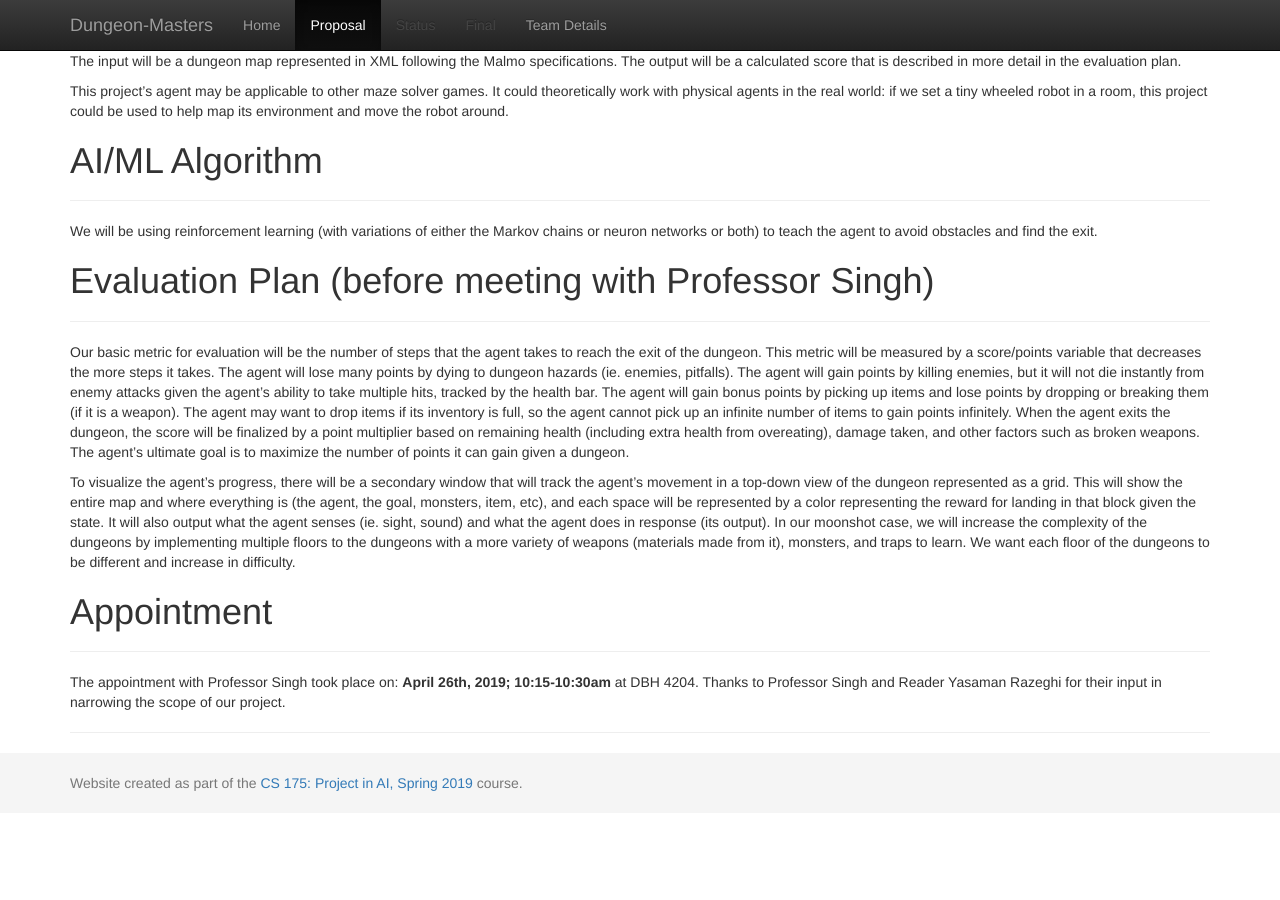
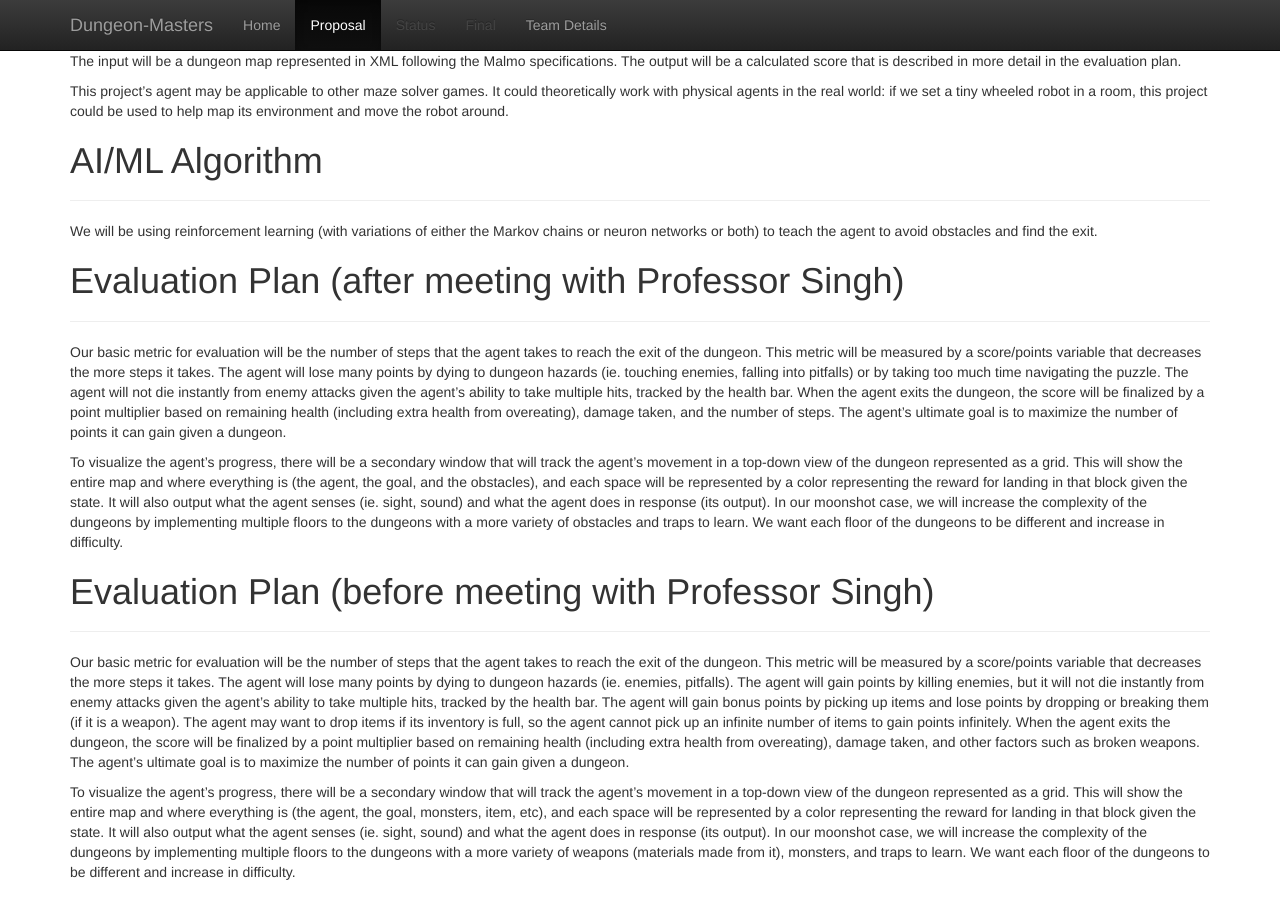
Before and after one commit to dannym08/Dungeon-Masters, a Jekyll site: the page built from docs/proposal.md, in a window 1280 px wide and 900 px high, scrolled down 353 px. Built offline with Jekyll 4.4.1, drawn with Linux system fonts in a browser that asks for light colours; before the commit the page ends 1166 px from its top, so only the background shows below that.

Commit message:
Added revised evaluation plan

```diff
--- a/docs/proposal.md
+++ b/docs/proposal.md
@@ -19,6 +19,13 @@ This project’s agent may be applicable to other maze solver games. It could th
 -----------------
 We will be using reinforcement learning (with variations of either the Markov chains or neuron networks or both) to teach the agent to avoid obstacles and find the exit.
 
+# Evaluation Plan (after meeting with Professor Singh)
+------------------
+Our basic metric for evaluation will be the number of steps that the agent takes to reach the exit of the dungeon. This metric will be measured by a score/points variable that decreases the more steps it takes. The agent will lose many points by dying to dungeon hazards (ie. touching enemies, falling into pitfalls) or by taking too much time navigating the puzzle. The agent will not die instantly from enemy attacks given the agent’s ability to take multiple hits, tracked by the health bar. When the agent exits the dungeon, the score will be finalized by a point multiplier based on remaining health (including extra health from overeating), damage taken, and the number of steps. The agent's ultimate goal is to maximize the number of points it can gain given a dungeon.
+
+To visualize the agent’s progress, there will be a secondary window that will track the agent's movement in a top-down view of the dungeon represented as a grid. This will show the entire map and where everything is (the agent, the goal, and the obstacles), and each space will be represented by a color representing the reward for landing in that block given the state. It will also output what the agent senses (ie. sight, sound) and what the agent does in response (its output). In our moonshot case, we will increase the complexity of the dungeons by implementing multiple floors to the dungeons with a more variety of obstacles and traps to learn. We want each floor of the dungeons to be different and increase in difficulty.
+
+
 # Evaluation Plan (before meeting with Professor Singh)
 ------------------
 Our basic metric for evaluation will be the number of steps that the agent takes to reach the exit of the dungeon. This metric will be measured by a score/points variable that decreases the more steps it takes. The agent will lose many points by dying to dungeon hazards (ie. enemies, pitfalls). The agent will gain points by killing enemies, but it will not die instantly from enemy attacks given the agent’s ability to take multiple hits, tracked by the health bar. The agent will gain bonus points by picking up items and lose points by dropping or breaking them (if it is a weapon).  The agent may want to drop items if its inventory is full, so the agent cannot pick up an infinite number of items to gain points infinitely. When the agent exits the dungeon, the score will be finalized by a point multiplier based on remaining health (including extra health from overeating), damage taken, and other factors such as broken weapons. The agent's ultimate goal is to maximize the number of points it can gain given a dungeon.
```
